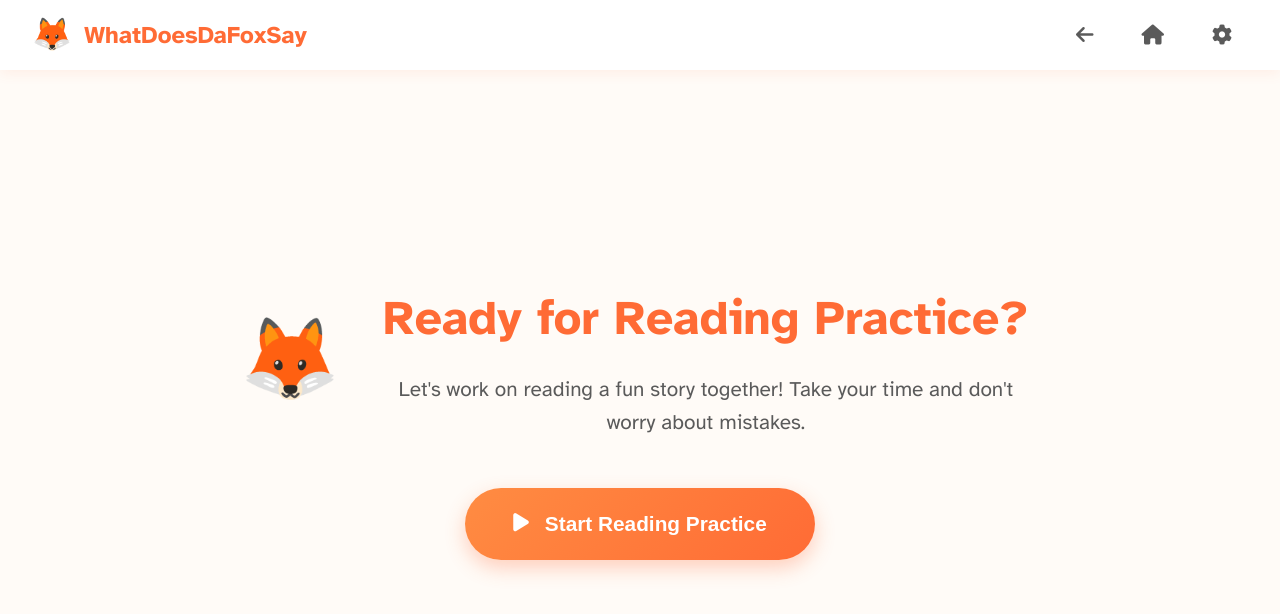
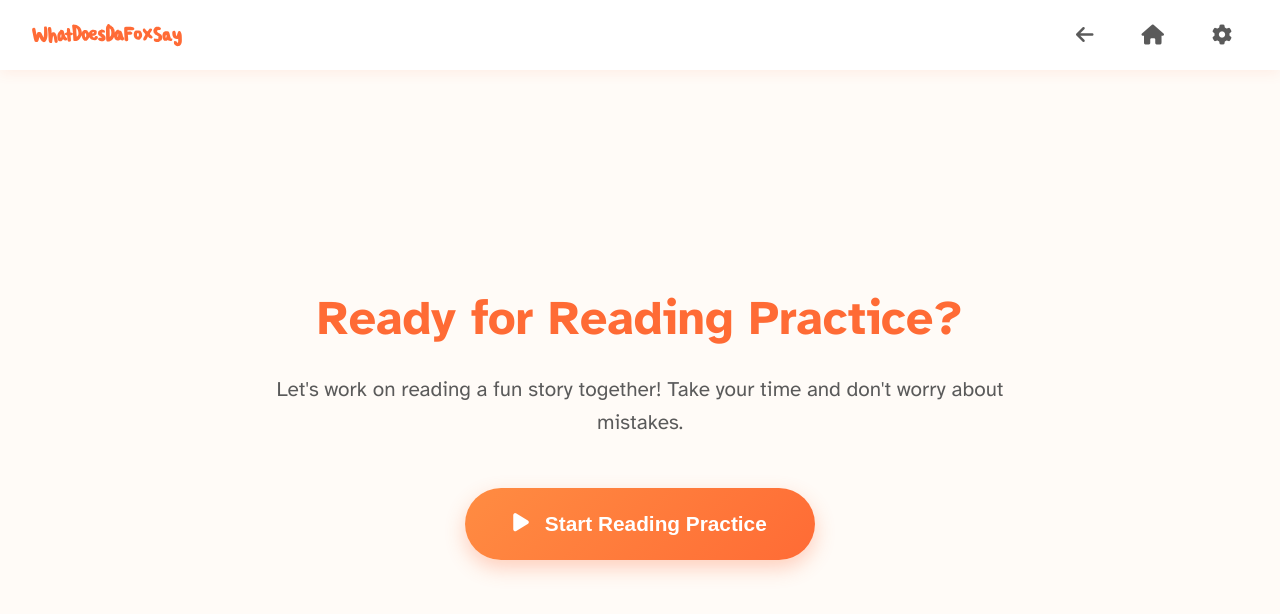
Before and after one commit to veermshah/25HackUTA, a plain HTML site: page frontend/practice.html in a window 1280 px wide. Drawn offline with Linux system fonts and the light colour scheme.

Commit message:
fix things

```diff
--- a/frontend/practice.html
+++ b/frontend/practice.html
@@ -21,8 +21,7 @@
         <nav class="navbar">
             <div class="nav-container">
                 <div class="nav-logo">
-                    <span class="logo-icon">🦊</span>
-                    <span class="logo-text">WhatDoesDaFoxSay</span>
+                    <img src="Assets/Title.svg" alt="DyslexicJit" class="logo-image">
                 </div>
                 <div class="nav-actions">
                     <button
@@ -48,7 +47,7 @@
             <section class="welcome-screen" id="welcomeScreen">
                 <div class="welcome-content">
                     <div class="fox-coach">
-                        <div class="fox-mascot">🦊</div>
+                        <!-- <div class="fox-mascot">🦊</div> -->
                         <div class="coach-message">
                             <h1>Ready for Reading Practice?</h1>
                             <p>Let's work on reading a fun story together! Take your time and don't worry about mistakes.</p>
```
